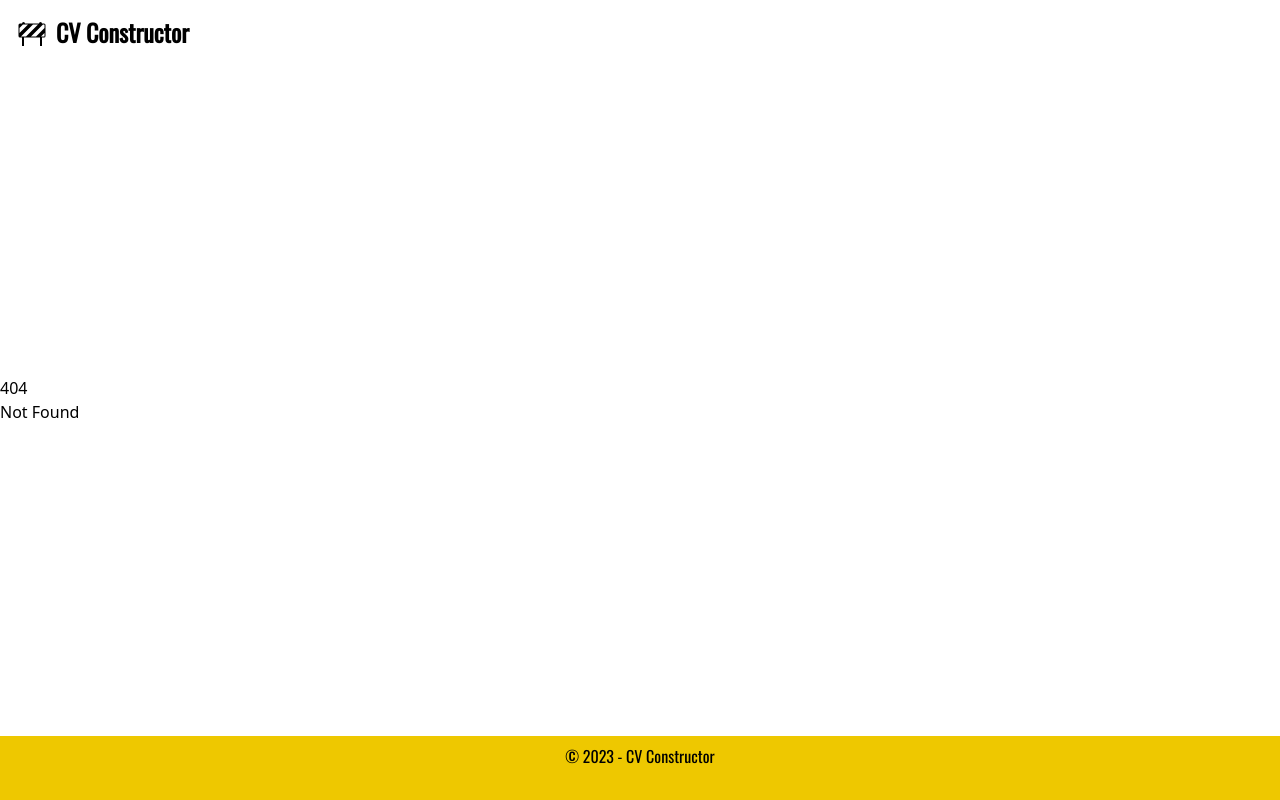
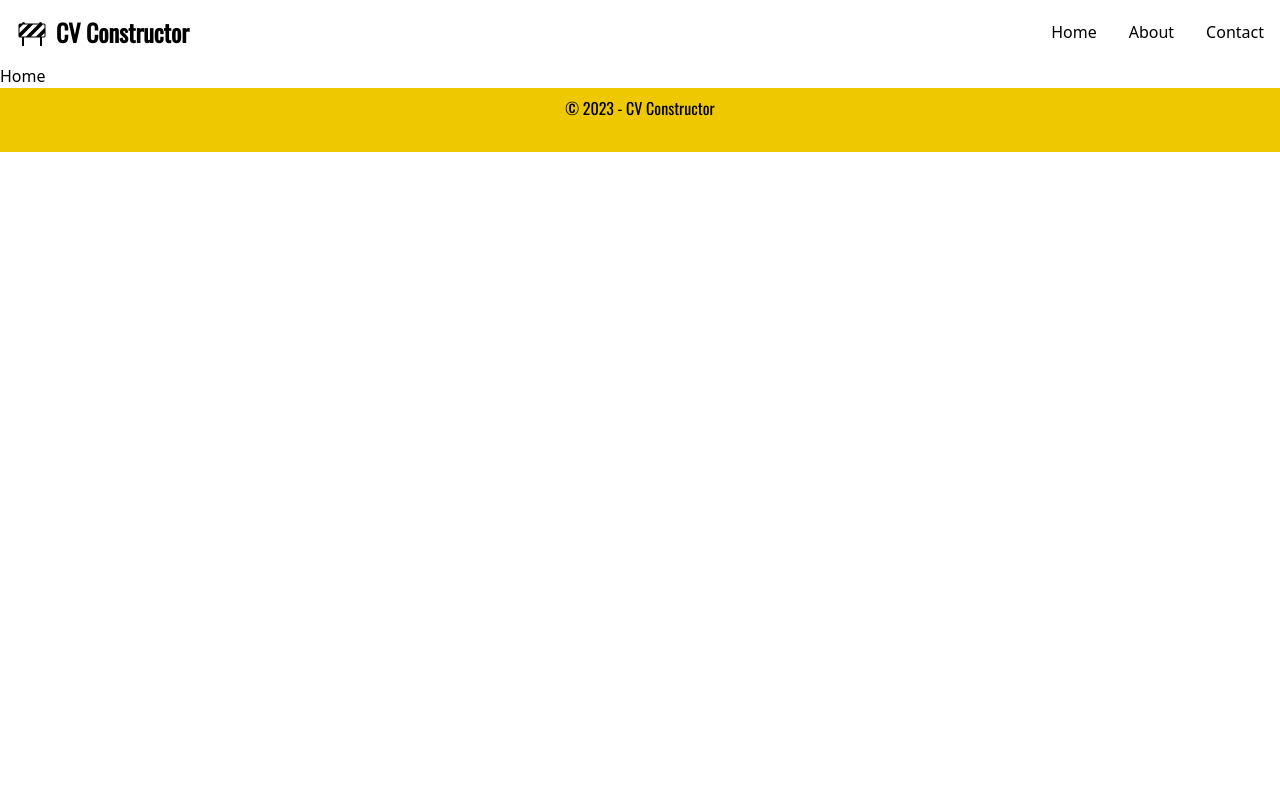
Before and after one commit to to-sta/cv_constructor, a SvelteKit app in the folder frontend/: page /dashboard/1 in a window 1280 px wide. Before the commit this address had no page. Built offline with nearby package versions, Linux system fonts and the light colour scheme.

Commit message:
auth and dashboard route created

```diff
--- a/frontend/src/components/auth/loginForm.svelte
+++ b/frontend/src/components/auth/loginForm.svelte
@@ -14,27 +14,32 @@
 	function validateEmail() {
 		let validRegex = /^[a-zA-Z0-9.!#$%&'*+/=?^_`{|}~-]+@[a-zA-Z0-9-]+(?:\.[a-zA-Z0-9-]+)*$/;
 		if (email.match(validRegex)) {
-			console.log("Email is valid");
-			return (validEmail = true);
+			validEmail = true
+			return true;
 		} else {
-			return (validEmail = false);
+			validEmail = false;
+			return false;
 		}
 	}
 
 	function validatePassword() {
 		// Checks if the password has more than 8 characters
 		if (password.length > 8) {
-			return (validPassword = true);
+			validPassword = true;
+			return true;
 		} else {
-			return (validPassword = false);
+			validPassword = false;
+			return false;
 		}
 	}
 
 	function formValid() {
 		if (validEmail && validPassword) {
-			return (formDisabled = false);
+			formDisabled = false;
+			return true;
 		} else {
-			return (formDisabled = true);
+			formDisabled = true;
+			return false;
 		}
 	}
 
@@ -52,7 +57,7 @@
 
 			if (response.status === 200) {
 				user.update(() => ({ ...data }));
-				goto(`/home/user/${data.user_name}`);
+				goto(`/home/${data.user_name}`);
 			}
 		}
 	}
--- a/frontend/src/components/auth/signUpForm.svelte
+++ b/frontend/src/components/auth/signUpForm.svelte
@@ -54,13 +54,16 @@
 
 	function formValid() {
 		if (validUsername && validEmail && validPassword && validPasswordMatch) {
-			return (formDisabled = false);
+			formDisabled = false;
+			return true;
 		} else {
-			return (formDisabled = true);
+			formDisabled = true
+			return false;
 		}
 	}
 
 	async function handleSignUp() {
+		console.log(validUsername, validEmail, validPassword, validPasswordMatch, formValid())
 		if (formValid() === true) {
 			const response = await fetch(`${variables.API_ROOT}/api/user/register/`, {
 				method: "POST",
--- a/frontend/src/components/layout/Header.svelte
+++ b/frontend/src/components/layout/Header.svelte
@@ -1,7 +1,8 @@
 <script lang="ts">
+	import type { NavItemType } from "./navItems";
 	import Navbrand from "./navbar/navbrand.svelte";
 
-	export let navitems: string[] = [];
+	export let navitems: NavItemType[] = [];
 </script>
 
 <header>
@@ -40,9 +41,9 @@
 					{#each navitems as navitem}
 						<li>
 							<a
-								href="/{navitem}"
+								href="/{navitem.path}"
 								class="block py-2 pl-3 pr-4 md:bg-transparent md:p-0"
-								aria-current="page">{navitem}</a
+								aria-current="page">{navitem.text}</a
 							>
 						</li>
 					{/each}
--- /dev/null
+++ b/frontend/src/components/layout/navItems.ts
@@ -0,0 +1,4 @@
+export type NavItemType = {
+    text: string;
+    path: string;
+}
--- a/frontend/src/components/layout/navbar/navbrand.svelte
+++ b/frontend/src/components/layout/navbar/navbrand.svelte
@@ -2,7 +2,7 @@
 	let text: string = "CV Constructor";
 </script>
 
-<a href="https://flowbite.com/" class="flex items-center">
+<a href="/" class="flex items-center">
 	<svg xmlns="http://www.w3.org/2000/svg" width="2em" height="2em" viewBox="0 0 32 32"
 		><path
 			fill="currentColor"
--- a/frontend/src/routes/+layout.svelte
+++ b/frontend/src/routes/+layout.svelte
@@ -1,15 +1,7 @@
 <script>
-	import Header from "../components/layout/Header.svelte";
 	import "../app.css";
-	import Footer from "../components/layout/footer.svelte";
 </script>
 
 <div class="app">
-	<div class="flex flex-col justify-between min-h-screen">
-		<Header />
-		<main>
-			<slot />
-		</main>
-		<Footer />
-	</div>
+	<slot />
 </div>
--- /dev/null
+++ b/frontend/src/routes/auth/+layout.svelte
@@ -0,0 +1,12 @@
+<script lang="ts">
+	import Header from "../../components/layout/Header.svelte";
+	import Footer from "../../components/layout/footer.svelte";
+</script>
+
+<div class="flex flex-col justify-between min-h-screen">
+	<Header />
+	<main>
+		<slot />
+	</main>
+	<Footer />
+</div>
--- /dev/null
+++ b/frontend/src/routes/dashboard/+layout.svelte
@@ -0,0 +1,17 @@
+<script lang="ts">
+	import Header from "../../components/layout/Header.svelte";
+	import Footer from "../../components/layout/footer.svelte";
+	import type { NavItemType } from "../../components/layout/navItems";
+
+	let homeItems: NavItemType[] = [
+		{ text: "Home", path: "/home" },
+		{ text: "About", path: "/about" },
+		{ text: "Contact", path: "/contact" }
+	];
+</script>
+
+<Header navitems={homeItems} />
+<main>
+	<slot />
+</main>
+<Footer />
--- /dev/null
+++ b/frontend/src/routes/dashboard/[user]/+page.svelte
@@ -0,0 +1,7 @@
+<script lang="ts">
+
+</script>
+
+<section class="max-w-screen-xl mx-auto">
+	<h1>Home</h1>
+</section>
```
Also changed, not shown: frontend/src/routes/auth/+page.svelte (renamed from frontend/src/routes/+page.svelte, +4 -4 lines), frontend/src/stores/userStore.ts (deleted).
